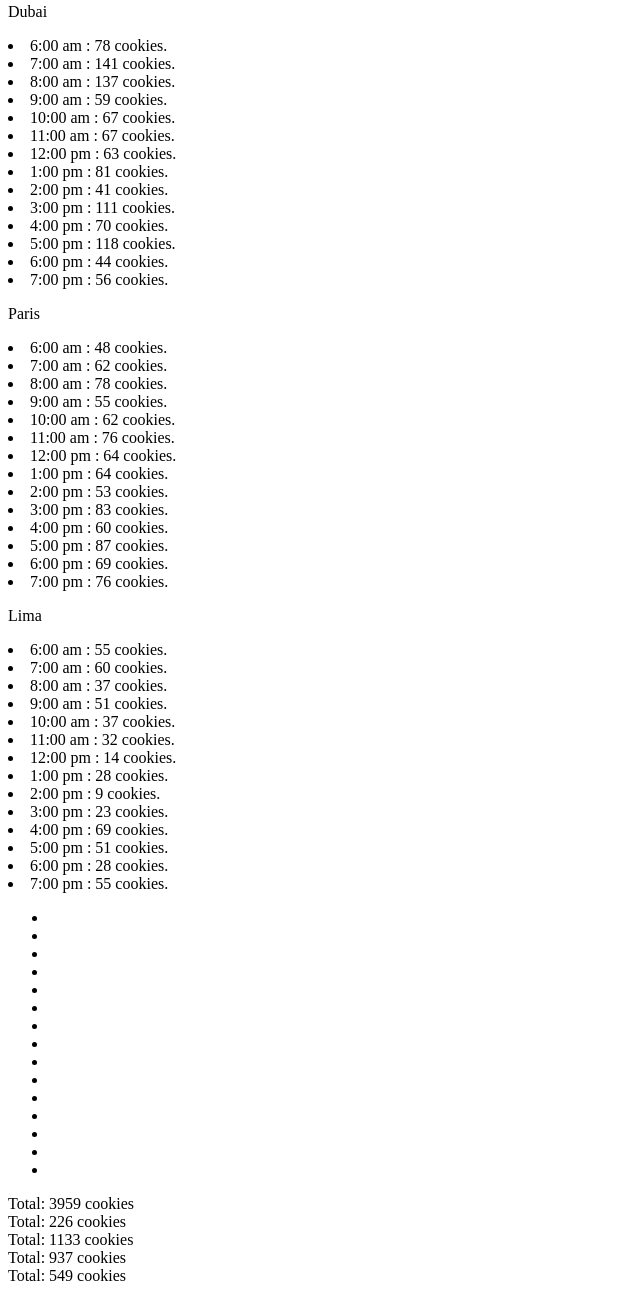
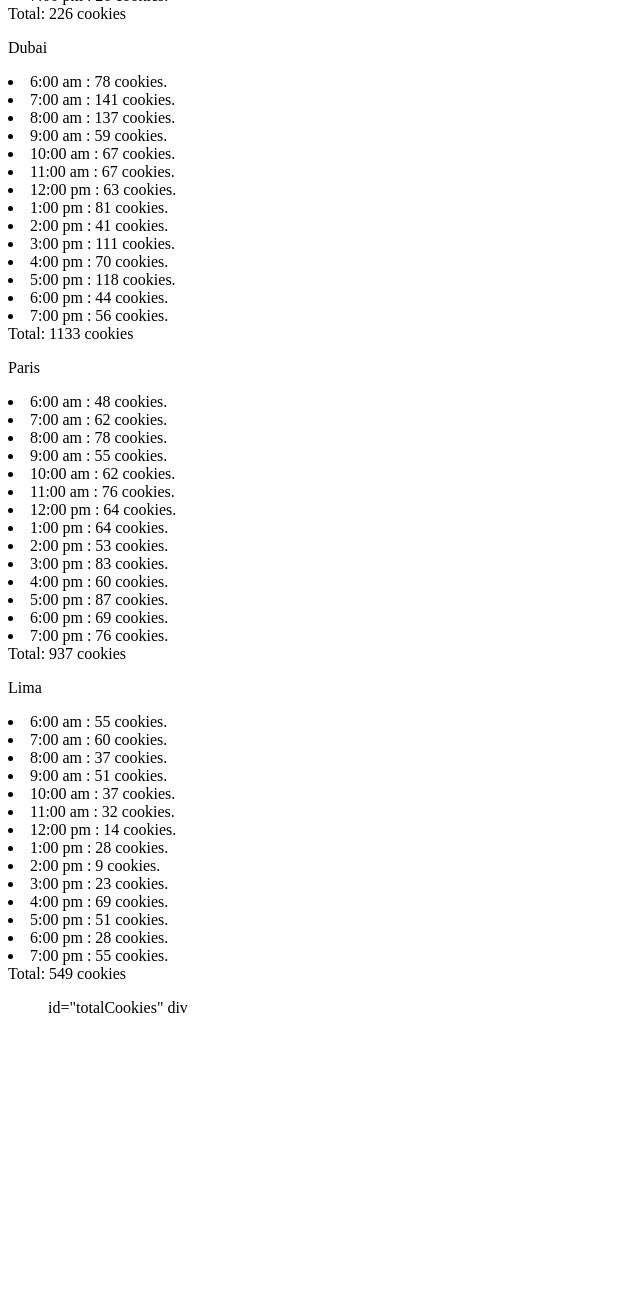
Before and after one commit to petealba1970/cookie-stand, a plain HTML site: page sales.html in a window 1280 px wide. Shown: the part 609-1899 px from the top of the page, without its empty margins (0-640 px from the left). After the commit the page ends 1642 px from the top, so only its background shows below. Drawn offline with Linux system fonts and the light colour scheme.

Commit message:
Final Changes

```diff
--- a/app.js
+++ b/app.js
@@ -1,11 +1,12 @@
+
 'use strict';
+//
 var Seattle = {
 
     name: 'Seattle',
     min: 23,
     max: 65,
     avg: 6.3,
-
 }
 
 var Tokyo = {
@@ -14,7 +15,6 @@ var Tokyo = {
     min: 3,
     max: 24,
     avg: 1.2,
-
 }
 
 var Dubai = {
@@ -42,9 +42,12 @@ var Lima = {
     avg: 4.6,
 
 }
-var StoreLocationDiv = document.getElementById('StoreLocation')
-var cookiesSoldDul = document.getElementById('Cookiessold')
-var totalCookiesDay = document.getElementById('totalCookies')
+
+//
+var StoreLocationDiv = document.getElementById('StoreLocation');
+var cookiesSoldDul = document.getElementById('Cookiessold');
+var totalCookiesDay = document.getElementById('totalCookies');
+//
 //Creating arrays to store data for each store location
 var storeNow = [Seattle, Tokyo, Dubai, Paris, Lima];
 
@@ -52,11 +55,14 @@ for (var storeIndex = 0; storeIndex < storeNow.length; storeIndex++) {
     var paragraph = document.createElement('p');
     var dayTotal = 0;
     var currentLocation = storeNow[storeIndex];
+
     paragraph.textContent = currentLocation.name;
+
 
     StoreLocationDiv.append(paragraph);
     //loop to go through data of each store per hour
     var StoreHours = ['6:00 am', '7:00 am', '8:00 am', '9:00 am', '10:00 am', '11:00 am', '12:00 pm', '1:00 pm', '2:00 pm', '3:00 pm', '4:00 pm', '5:00 pm', '6:00 pm', '7:00 pm']
+
     for (var EachHour = 0; EachHour < StoreHours.length; EachHour++) {
         function Customers() {
             currentLocation.min = Math.floor(currentLocation.min);
@@ -64,21 +70,25 @@ for (var storeIndex = 0; storeIndex < storeNow.length; storeIndex++) {
             return Math.floor(Math.random() * (currentLocation.max - currentLocation.min + 1)) + currentLocation.min;
 
         }
+        //turn these lines into a function
         var customersPer = Customers();
 
         var cookiesHour = Math.round(customersPer * currentLocation.avg);
         var addTotal = cookiesHour + dayTotal;
+
         dayTotal = addTotal;
         var Hourstatement = document.createElement('li');
         var currentTime = StoreHours[EachHour];
+
         Hourstatement.textContent = currentTime + '   :    ' + cookiesHour + '      cookies.';
+
         StoreLocationDiv.append(Hourstatement);
-        var dayTally = document.createElement('div');
+        //var dayTally = document.createElement('div');
 
 
     }
+    var dayTally = document.createElement('div')
     dayTally.textContent = 'Total:   ' + dayTotal + '   cookies';
-    totalCookiesDay.append(dayTally);
+    StoreLocationDiv.append(dayTally);
     console.log(dayTotal)
-
 }
--- a/sales.html
+++ b/sales.html
@@ -7,24 +7,8 @@
 
 <body>
     <p id="StoreLocation" p>
-        <ul id="Cookiessold">
-            <li> </li>
-            <li> </li>
-            <li> </li>
-            <li> </li>
-            <li> </li>
-            <li> </li>
-            <li> </li>
-            <li> </li>
-            <li> </li>
-            <li> </li>
-            <li> </li>
-            <li> </li>
-            <li> </li>
-            <li> </li>
-            <li></li>
-        </ul>
-        <div id="totalCookies" div>
+        <ul id="Cookiessold" ul>
+            id="totalCookies" div
             <script src="./app.js"></script>
 </body>
 
```
